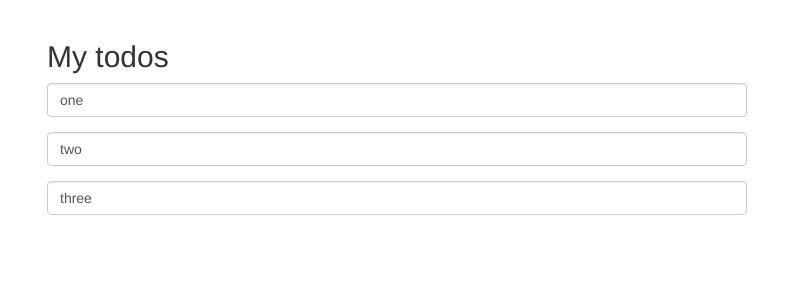
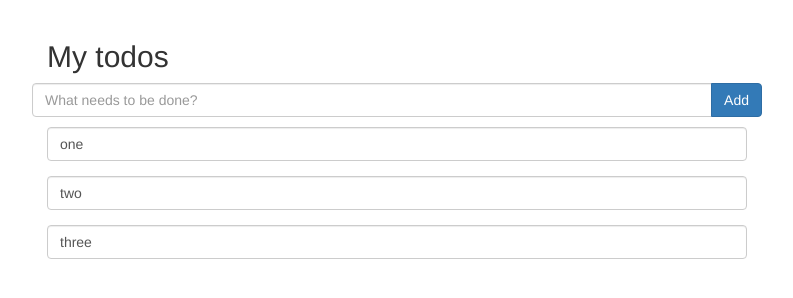
Before and after one commit to pgpbpadilla/mytodo, a website: page app/index.html in a window 1280 px wide. Shown: the whole page, without its empty margins (258-1051 px from the left). Drawn offline with nearby package versions, Linux system fonts and the light colour scheme; some packages are replaced by stand-ins of ours; files that its build step writes are made by us from their sources.

Commit message:
Add form to enter new todos

```diff
--- a/app/scripts/controllers/main.js
+++ b/app/scripts/controllers/main.js
@@ -3,4 +3,9 @@
 angular.module('mytodoApp')
   .controller('MainCtrl', function ($scope) {
     $scope.todos = ['one', 'two', 'three'];
+
+    $scope.addTodo= function(){
+      $scope.todos.push($scope.todo);
+      $scope.todo= '';
+    };
   });
--- a/app/views/main.html
+++ b/app/views/main.html
@@ -1,6 +1,18 @@
 <div class="container">
   <h2>My todos</h2>
 
+    <!-- Todos input -->
+  <form role="form" ng-submit="addTodo()">
+    <div class="row">
+      <div class="input-group">
+        <input type="text" ng-model="todo" placeholder="What needs to be done?" class="form-control">
+        <span class="input-group-btn">
+          <input type="submit" class="btn btn-primary" value="Add">
+        </span>
+      </div>
+    </div>
+  </form>
+  <p></p>
 
   <p class="form-group" ng-repeat="todo in todos">
     <input type="text" ng-model="todo" class="form-control">
```
